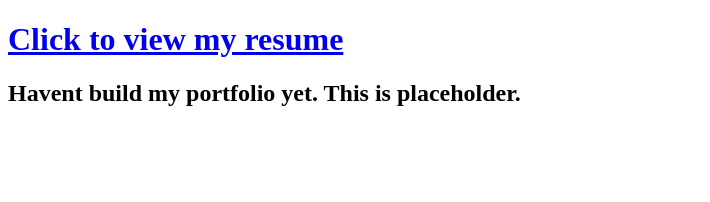
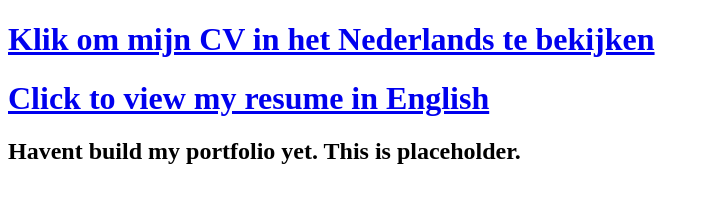
Before and after one commit to adam-elzahiri/adam-elzahiri.github.io, a plain HTML site: page index.html in a window 1280 px wide. Shown: the whole page, without its empty margins (0-710 px from the left). Drawn offline with Linux system fonts and the light colour scheme.

Commit message:
Change index.html content to link to cv-en.html and cv-nl.html

```diff
--- a/index.html
+++ b/index.html
@@ -6,7 +6,8 @@
     <title>Adam El Zahiri Portfolio</title>
 </head>
 <body>
-    <h1><a href="resume.html">Click to view my resume</a></h1>
+    <h1><a href="cv-nl.html">Klik om mijn CV in het Nederlands te bekijken</a></h1>
+    <h1><a href="cv-en.html">Click to view my resume in English</a></h1>
     <h2>Havent build my portfolio yet. This is placeholder.</h2>
 </body>
 </html>
```
